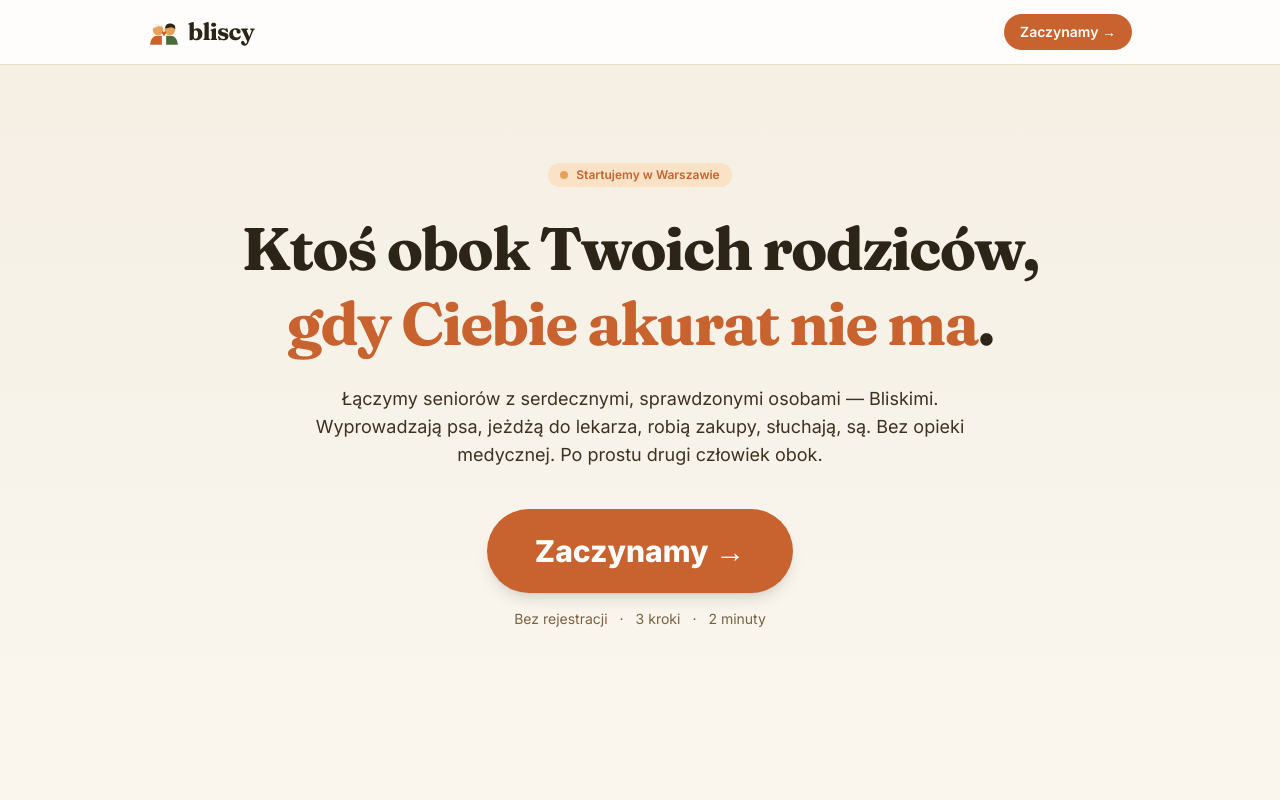
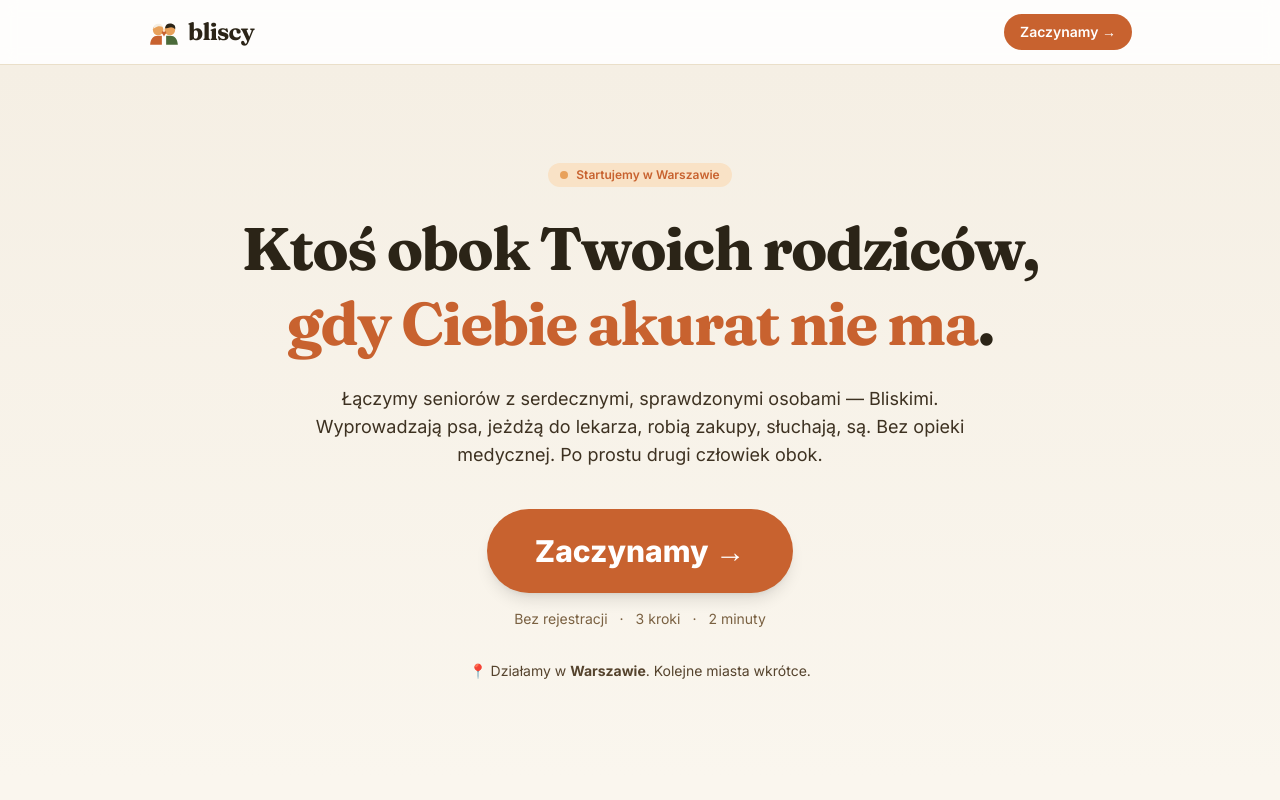
Before and after one commit to laskoAI/bliscy-app, a Next.js app: page /znajdz in a window 1280 px wide. Shown: the top 800 px of the page. Built offline with nearby package versions, Linux system fonts and the light colour scheme.

Commit message:
Move Warsaw info from wizard to landing hero

```diff
--- a/src/app/znajdz/kreator/page.tsx
+++ b/src/app/znajdz/kreator/page.tsx
@@ -205,9 +205,6 @@ export default function KreatorPage() {
                   </button>
                 ))}
               </div>
-              <p className="mt-4 text-xs text-brand-500">
-                Miasto: <strong>Warszawa</strong> · na razie działamy tylko tutaj
-              </p>
             </>
           )}
 
--- a/src/app/znajdz/page.tsx
+++ b/src/app/znajdz/page.tsx
@@ -39,6 +39,9 @@ export default function ZnajdzLanding() {
               <span className="hidden sm:inline">·</span>
               <span>2 minuty</span>
             </div>
+            <p className="mt-4 text-sm text-brand-600">
+              📍 Działamy w <strong>Warszawie</strong>. Kolejne miasta wkrótce.
+            </p>
           </div>
         </div>
       </section>
```
